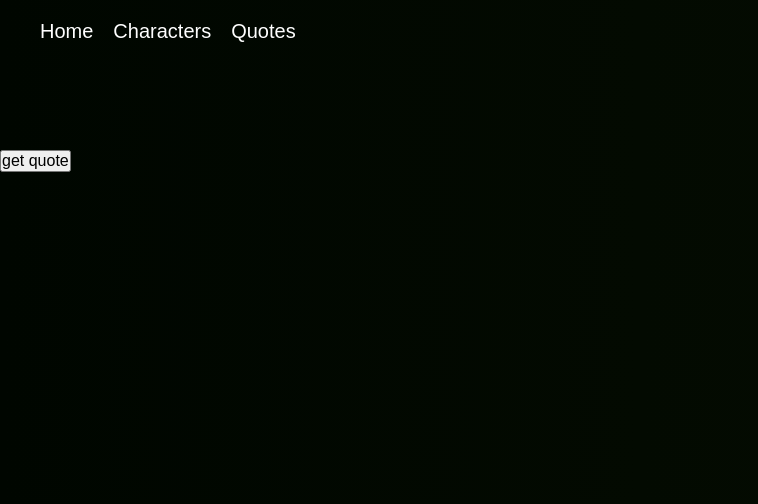
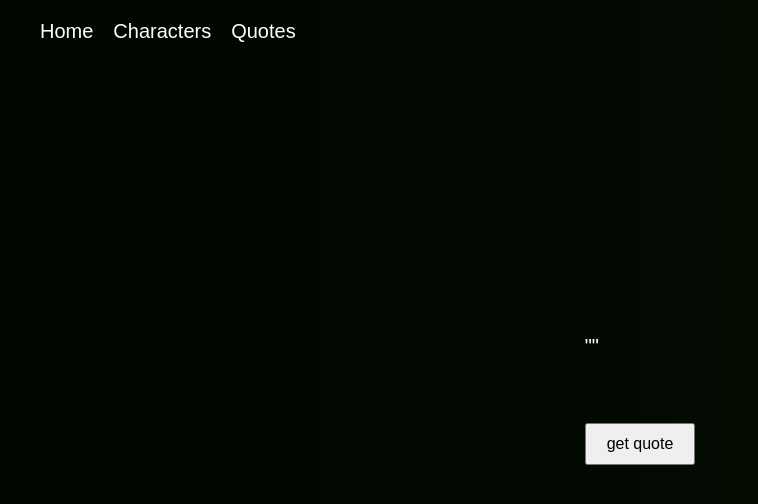
Before and after one commit to vvaleri/breakingbad, a React (Create React App) app: page /quotes in a window 1280 px wide. Shown: the top 504 px of the page, without its empty margins (0-758 px from the left). Built offline with nearby package versions, Linux system fonts and the light colour scheme; a web font is replaced by a local one.

Commit message:
Create Quotes style components

```diff
--- a/src/components/Characters.js
+++ b/src/components/Characters.js
@@ -9,25 +9,25 @@ export function Characters() {
     const [searchText, setSearchText] = useState('');
 
 
-    useEffect(() => {
-         let cleanupFunction = false;
+    // useEffect(() => {
+    //      let cleanupFunction = false;
 
-        const getPerson = async () => {
-            const response = await fetch('https://www.breakingbadapi.com/api/characters');
+    //     const getPerson = async () => {
+    //         const response = await fetch('https://www.breakingbadapi.com/api/characters');
 
-            const result = await response.json();
-            if(!cleanupFunction) setPerson(result);
-        }
+    //         const result = await response.json();
+    //         if(!cleanupFunction) setPerson(result);
+    //     }
 
 
-        const searchPeraon = () => {
-            setPerson(person.filter(item => item.name.toLowerCase().includes(searchText)))
-        }
+    //     const searchPeraon = () => {
+    //         setPerson(person.filter(item => item.name.toLowerCase().includes(searchText)))
+    //     }
 
 
-        searchText !== '' ? searchPeraon() : getPerson()
+    //     searchText !== '' ? searchPeraon() : getPerson()
 
-    }, [searchText])
+    // }, [searchText])
 
     return(
         <Main>
--- a/src/components/Quotes.js
+++ b/src/components/Quotes.js
@@ -1,5 +1,6 @@
 import React, { useState } from 'react';
 import {QuotesItem} from '../components';
+import {QuotesContainer} from './styles/Quotes.style'
 
 
 export function Quotes() {
@@ -7,8 +8,8 @@ export function Quotes() {
     const [quote, setQuote] = useState('');
 
     return(
-        <div>
+        <QuotesContainer>
             <QuotesItem quote={quote} setQuote={setQuote}/>
-        </div>
+        </QuotesContainer>
     )
 }
--- a/src/components/QuotesItem.js
+++ b/src/components/QuotesItem.js
@@ -1,5 +1,6 @@
 import React from 'react';
-import QuotesData from '../quotes.json'
+import QuotesData from '../quotes.json';
+import {ItemInner, QuotesText, QuotesBox, QuotesButton} from './styles/QuotesItem.style';
 
 export function QuotesItem({quote, setQuote}) {
 
@@ -8,23 +9,21 @@ export function QuotesItem({quote, setQuote}) {
         console.log(randomQuote)
         setQuote(QuotesData[randomQuote])
     }
-    // getQuote()
-    const style = {
-        margin: "150px 0 0 0"
-    }
+    //  getQuote()
 
     return(
-        <div>
+        <ItemInner>
 
-            {
-                <div>
-                    <p>{quote.text}</p>
-                    <p>{quote.author}</p>
-                </div>
+            <QuotesText>
+                <p>"{quote.text}"</p>
+                <p>{quote.author}</p>
+            </QuotesText>
 
-            }
+            <QuotesBox>
+                <QuotesButton onClick={getQuote}>get quote</QuotesButton>
+            </QuotesBox>
 
-            <button style={style} onClick={getQuote}>get quote</button>
-        </div>
+
+        </ItemInner>
     )
 }
--- /dev/null
+++ b/src/components/styles/Quotes.style.js
@@ -0,0 +1,10 @@
+import styled from 'styled-components/macro';
+
+const QuotesContainer = styled.div`
+    display: flex;
+    justify-content: center;
+    align-items: center;
+    height: 100vh;
+`
+
+export {QuotesContainer}
--- /dev/null
+++ b/src/components/styles/QuotesItem.style.js
@@ -0,0 +1,36 @@
+import styled from 'styled-components/macro';
+
+const ItemInner = styled.div`
+    display: flex;
+    flex-direction: column;
+`
+
+const QuotesText = styled.div`
+    margin: 0 0 50px 0;
+    font-size: 20px;
+
+    p {
+        &:first-child {
+            margin: 0 0 15px 0;
+        }
+
+        &:last-child {
+            text-align: right;
+        }
+    }
+
+
+`
+
+const QuotesBox = styled.div`
+    display: flex;
+    justify-content: center;
+
+`
+
+const QuotesButton = styled.button`
+    padding: 10px 20px;
+`
+
+
+export {ItemInner, QuotesText, QuotesBox, QuotesButton}
```
Also changed, not shown: 2 other files (tests, documents, lock files or other folders).
